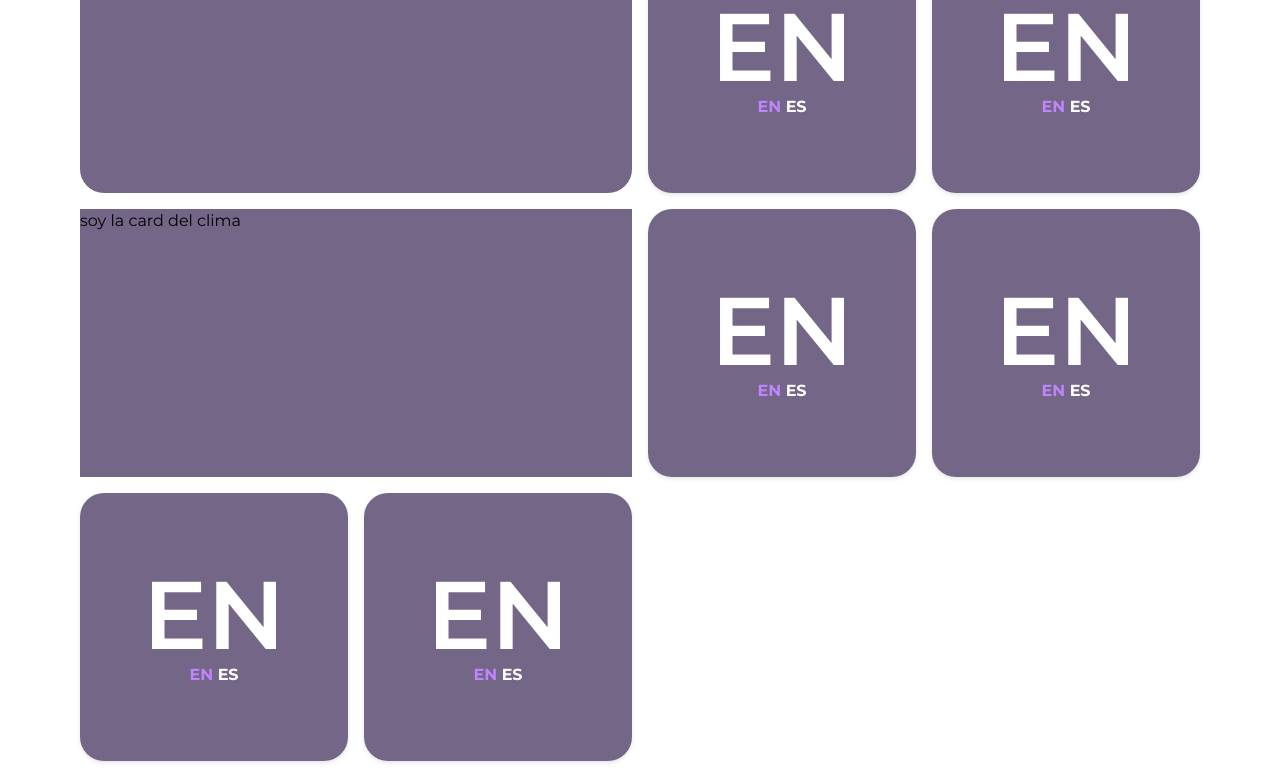
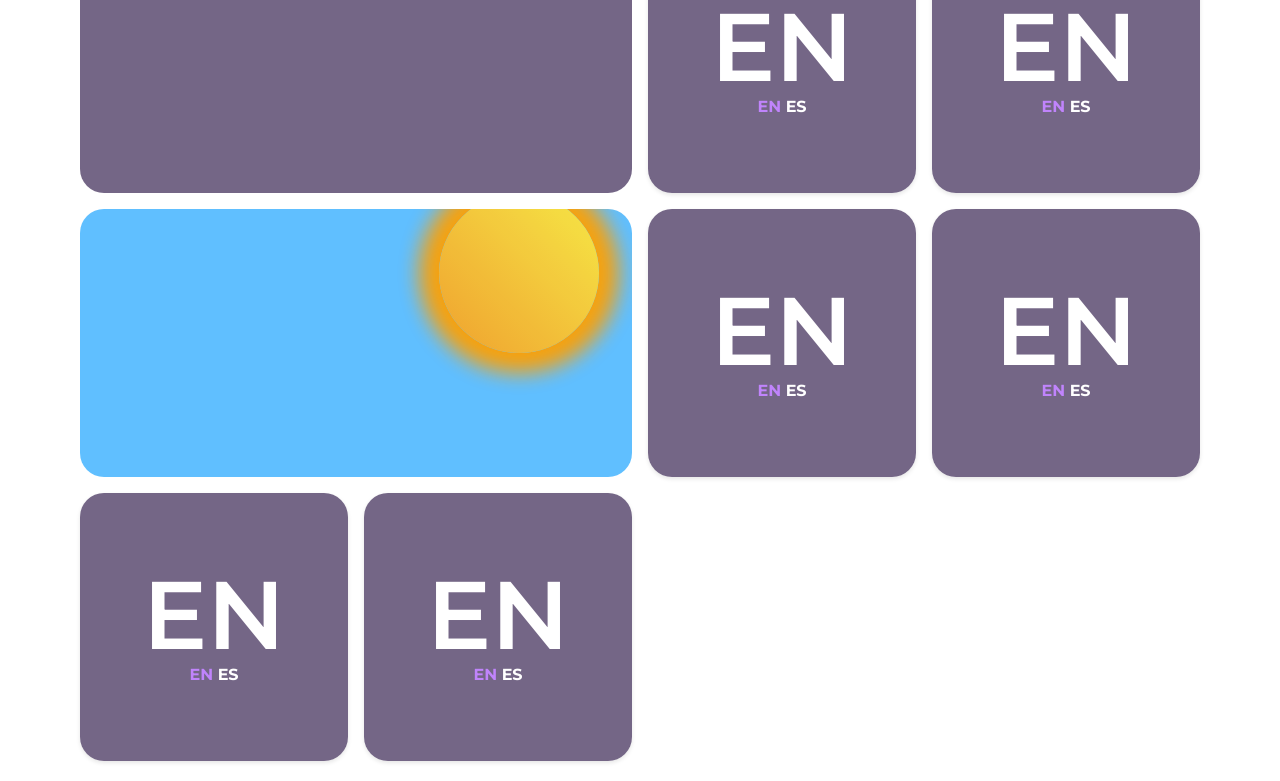
Before and after one commit to JCutisaca/My-Portfolio, a Next.js app in the folder front/: page / in a window 1280 px wide. Shown: the part 947-1728 px from the top of the page. Built offline with nearby package versions, Linux system fonts and the light colour scheme; no server answers.

Commit message:
weather card added in progress

```diff
--- a/front/next.config.js
+++ b/front/next.config.js
@@ -1,4 +1,8 @@
 /** @type {import('next').NextConfig} */
-const nextConfig = {}
+const nextConfig = {
+    images: {
+        domains: ['openweathermap.org'],
+      },
+}
 
 module.exports = nextConfig
--- a/front/src/apiRequests/getCurrentWeather.js
+++ b/front/src/apiRequests/getCurrentWeather.js
@@ -1,8 +1,8 @@
 import axios from "axios"
 
-export const getCurrentWeather = async (lat, lon) => {
+export const getCurrentWeather = async (lat, lon, language) => {
     try {
-        const {data} = await axios(`http://localhost:3001/weather/location?lat=${lat}&lon=${lon}`)
+        const {data} = await axios(`http://localhost:3001/weather/location?lat=${lat}&lon=${lon}&language=${language}`)
         return data
     } catch (error) {
         console.log(error);
--- a/front/src/app/page.jsx
+++ b/front/src/app/page.jsx
@@ -40,6 +40,7 @@ export default function Home() {
 
   useEffect(() => {
     const language = localStorage.getItem("language");
+    console.log(language);
     i18n.changeLanguage(language);
   }, []);
 
--- a/front/src/components/Language/Language.jsx
+++ b/front/src/components/Language/Language.jsx
@@ -3,8 +3,10 @@ import styles from './Language.module.css'
 import { useEffect, useState } from 'react';
 
 export default function Language() {
+
     const [t, i18n] = useTranslation("global");
     const [language, setLanguage] = useState('en')
+
     const handleLanguage = () => {
         if (language === 'en') {
             i18n.changeLanguage('es')
@@ -26,12 +28,9 @@ export default function Language() {
             i18n.changeLanguage("en");
         }
     }, []);
+
     return (
-        <div
-            onClick={handleLanguage}
-            className={styles.container}
-        // className="flex flex-col justify-center items-center bg-[#1c053a9c] dark:bg-[#af72ff56] rounded-3xl relative overflow-hidden col-span-1 aspect-square shadow-sm cursor-pointer hover:scale-[103%] transition duration-300 ease-in-out"
-        >
+        <div onClick={handleLanguage} className={styles.container}>
             <p className="font-semibold uppercase text-white dark:text-white text-5xl md:text-8xl">
                 {language}
             </p>
--- a/front/src/components/Theme/Theme.jsx
+++ b/front/src/components/Theme/Theme.jsx
@@ -22,8 +22,8 @@ export default function Theme() {
     }
   }, [theme, resolvedTheme]);
 
-  const handleChange = (e) => {
-    const checked = e.target.checked;
+  const handleChange = (event) => {
+    const checked = event.target.checked;
     if (checked) {
       setChecked(true);
       setTheme("light");
--- a/front/src/components/Weather/Weather.jsx
+++ b/front/src/components/Weather/Weather.jsx
@@ -1,28 +1,74 @@
 import { getCurrentWeather } from "@/apiRequests/getCurrentWeather";
-import axios from "axios";
+import Image from "next/image";
+import { useEffect, useState } from "react";
+import { useTranslation } from "react-i18next";
+import styles from './Weather.module.css'
 
 export default function Weather() {
 
+  const [dataWeather, setDataWeather] = useState();
+  const [time, setTime] = useState("");
+  const [t, i18n] = useTranslation("global");
+  const handleTime = () => {
+    const fechaHoraLocal = new Date();
+    const hour = String(fechaHoraLocal.getHours()).padStart(2, '0');
+    const minutes = String(fechaHoraLocal.getMinutes()).padStart(2, '0');
+    const currentTime = `${hour}:${minutes}`
+    return currentTime
+  }
+
+  useEffect(() => {
     if (navigator.geolocation) {
       navigator.geolocation.getCurrentPosition(
         async (position) => {
           const lat = position.coords.latitude;
           const lon = position.coords.longitude;
-            const result = await getCurrentWeather(lat, lon)
-            console.log(result);
-            console.log(`Latitud: ${lat}, Longitud: ${lon}`);
-          },
-          (error) => {
-            console.error(`Error al obtener la ubicación: ${error.message}`);
+          const language = i18n.language;
+          const response = await getCurrentWeather(lat, lon, language);
+          setDataWeather(response)
         }
       );
     } else {
       console.error('Geolocalización no es compatible en este navegador.');
     }
+  }, [i18n.language])
+
+  useEffect(() => {
+    setInterval(() => {
+      setTime(handleTime())
+    }, 1000)
+  }, [])
 
   return (
-        <div className={`bg-[#1c053a9c;] dark:bg-[#1c053a9c;]rounded-3xl flex relative overflow-hidden col-span-2`}>
-            <h1>soy la card del clima</h1>
+    <div className={styles.container}>
+      <div className={`bg-[#089cffa4] ${styles.weatherContainer}`}>
+        <div className={`${!dataWeather?.country_code ? "hidden" : styles.weatherLeft}`}>
+          <div className={styles.currentWeather}>
+            <p className="text-lg md:text-6xl lg:text-7xl font-bold">
+              {(Math.round(dataWeather?.current.temp * 10) / 10) + "°"}
+            </p>
+            <Image
+              src={`https://openweathermap.org/img/wn/${dataWeather?.current.weather[0].icon}@2x.png`}
+              width={100}
+              height={100}
+              className={styles.imageWeather}
+              draggable="false"
+              alt=""
+            />
           </div>
+          <p className="capitalize text-xs md:text-2xl lg:text-2xl font-semibold lg:mb-0">
+            {dataWeather?.current.weather[0].description}
+          </p>
+          <p className="text-xs md:text-lg lg:text-xl">{time}</p>
+          <p className="text-xs md:text-lg lg:text-xl">
+            {dataWeather?.town + ", " + dataWeather?.country_code.toUpperCase()}
+          </p>
+        </div>
+        <div className={`${!dataWeather?.country_code ? "justify-center" : styles.weatherRight}`}>
+          <div className={`${styles.sun} w-20 h-20 md:w-40 md:h-40 right-5`}>
+          </div>
+        </div>
+      </div>
+    </div >
   )
 }
--- /dev/null
+++ b/front/src/components/Weather/Weather.module.css
@@ -0,0 +1,104 @@
+.container {
+  border-radius: 1.5rem;
+  /* Utilizando la mitad del valor para imitar el efecto de rounded-3xl */
+  display: flex;
+  position: relative;
+  overflow: hidden;
+  grid-column: span 2;
+}
+
+.weatherContainer {
+  width: 100%;
+  display: flex;
+  overflow: hidden;
+  color: #fff;
+  padding-top: 0.5rem;
+  padding-bottom: 0.5rem;
+  padding-left: 1rem;
+  padding-right: 1rem;
+  transition-property: all;
+  transition-duration: 0.5s;
+  transition-timing-function: ease-in-out;
+}
+
+.weatherLeft {
+  display: flex;
+  flex-direction: column;
+  justify-content: center;
+  width: 66.7%;
+  position: absolute;
+  z-index: 10;
+}
+
+.currentWeather {
+  display: flex;
+  align-items: center;
+}
+
+.imageWeather {
+  width: 1.25rem;
+  height: 1.25rem;
+}
+
+.weatherRight {
+    position: absolute;
+    right: 0;
+    top: 0;
+    display: flex;
+    z-index: 0;
+    align-items: center;
+    width: 100%;
+    height: 100%;
+    overflow: hidden;
+    justify-content: flex-end;
+    padding-right: 1.25rem;
+}
+
+@media (min-width: 768px) {
+  .weatherContainer {
+    padding: 1rem;
+  }
+
+  .imageWeather {
+    width: 2.5rem;
+    height: 2.5rem;
+  }
+}
+
+@media (min-width: 1024px) {
+  .weatherContainer {
+    padding: 2rem;
+  }
+
+  .weatherLeft {
+    height: 100%;
+    position: static;
+  }
+
+  .imageWeather {
+    width: 5rem;
+    height: 5rem;
+  }
+}
+
+.sun {
+  position: absolute;
+  top: -6%;
+  left: 65%;
+  border-radius: 100%;
+  background: linear-gradient(to bottom left,
+      rgba(255, 235, 59, 1) 0%,
+      rgba(249, 168, 37, 1) 90%);
+  box-shadow: 0px 0px 20px 20px rgba(255, 160, 0, 1);
+  animation: sunOpacity 3s infinite linear;
+}
+
+@keyframes sunOpacity {
+  50% {
+    opacity: 0.7;
+  }
+
+  100% {
+    opacity: 1;
+  }
+}
```
Also changed, not shown: 2 other files (tests, documents, lock files or other folders). Lines whose indentation alone changed are shown as unchanged.
